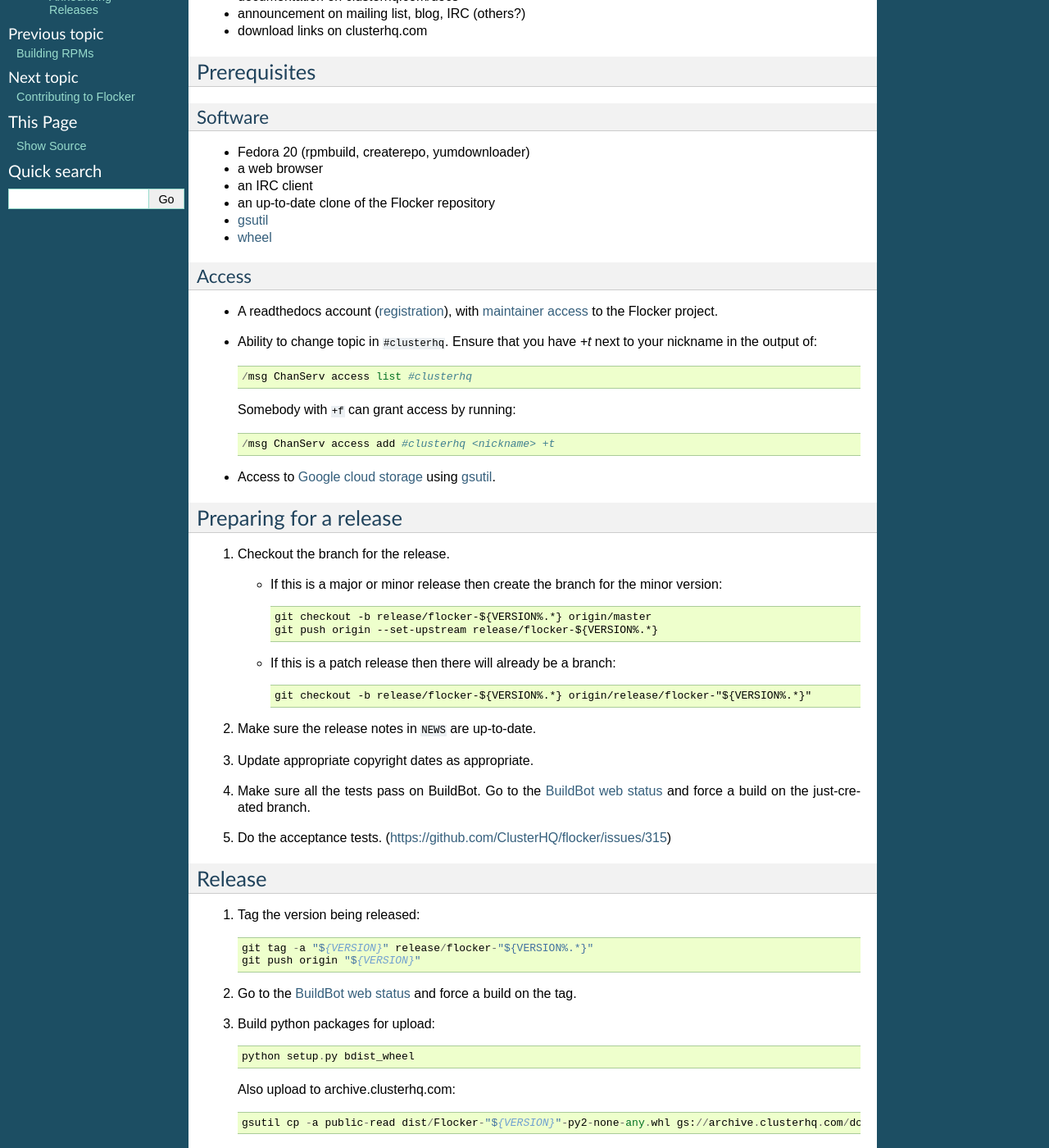
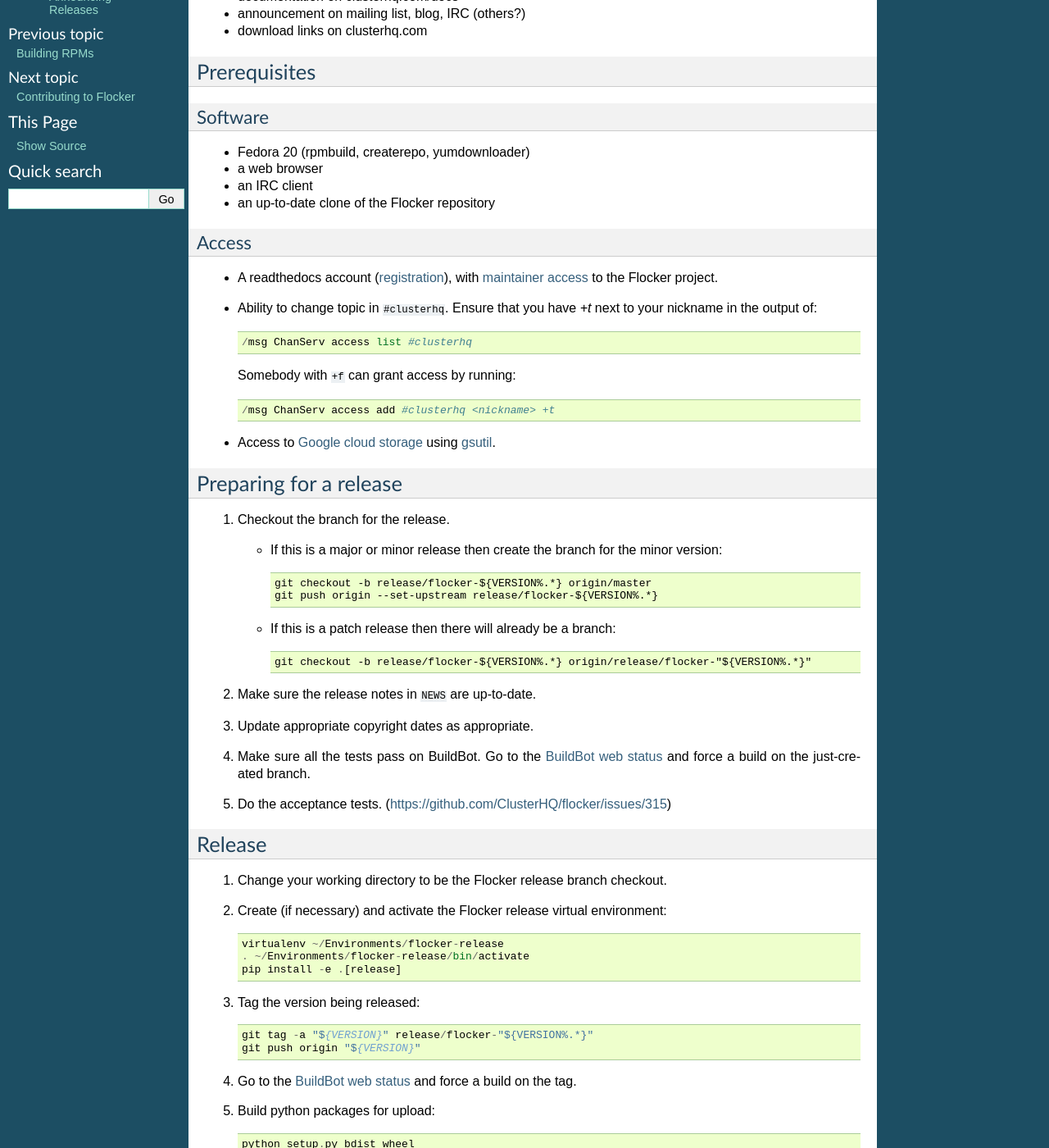
Before and after one commit to ClusterHQ/flocker, a Sphinx documentation site: the page built from docs/release-process.rst, in a window 1280 px wide and 1400 px high, scrolled down 262 px. Shown: the whole window at 82% size. Built offline with Sphinx 7.4.7, drawn with Linux system fonts in a browser that asks for light colours.

Commit message:
Add a release extra to support the release process.

```diff
--- a/docs/release-process.rst
+++ b/docs/release-process.rst
@@ -27,10 +27,6 @@
 - an IRC client
 
 - an up-to-date clone of the Flocker repository
-
-- `gsutil`_
-
-- `wheel`_
 
 Access
 ~~~~~~
@@ -71,14 +67,22 @@
 Release
 -------
 
-1. Tag the version being released::
+1. Change your working directory to be the Flocker release branch checkout.
+
+2. Create (if necessary) and activate the Flocker release virtual environment::
+
+     virtualenv ~/Environments/flocker-release
+     . ~/Environments/flocker-release/bin/activate
+     pip install -e .[release]
+
+3. Tag the version being released::
 
      git tag -a "${VERSION}" release/flocker-"${VERSION%.*}"
      git push origin "${VERSION}"
 
-2. Go to the `BuildBot web status <http://build.clusterhq.com/boxes-flocker>`_ and force a build on the tag.
+4. Go to the `BuildBot web status <http://build.clusterhq.com/boxes-flocker>`_ and force a build on the tag.
 
-3. Build python packages for upload::
+5. Build python packages for upload::
 
      python setup.py bdist_wheel
 
```
Also changed, not shown: other parts of docs/release-process.rst (+2 -2 lines), setup.py (+8 -1 lines).
